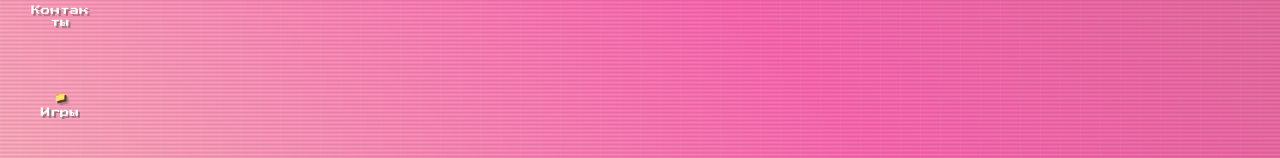
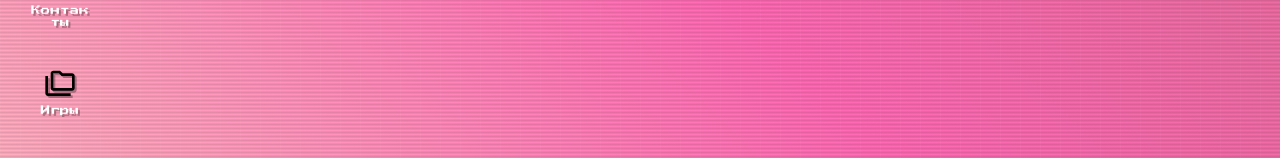
Before and after one commit to geliusgelius/pixel-portfolio, a React (Vite) app: page / in a window 1280 px wide. Shown: the part 462-620 px from the top of the page. Built offline with nearby package versions, Linux system fonts and the light colour scheme.

Commit message:
fix game icons+folder icon

```diff
--- a/src/components/Desktop/Desktop.jsx
+++ b/src/components/Desktop/Desktop.jsx
@@ -29,6 +29,7 @@ import {
   BytesizePortfolio,
   StreamlinePixelDesignColorPaintingPalette,
   MaterialSymbolsContactMailOutline,
+  MaterialSymbolsFolderCopyOutline,
 } from "./icones";
 import GamesFolder from "./GamesFolder";
 
@@ -435,14 +436,14 @@ const Desktop = () => {
 
             <DesktopIcon
               iconId="games"
-              icon={<span className="folder-icon">📁</span>}
+              icon={
+                <MaterialSymbolsFolderCopyOutline></MaterialSymbolsFolderCopyOutline>
+              }
               title={t("games")}
               onClick={() =>
                 openWindow(
                   t("gamesTitle"),
-                  <span className="folder-icon" style={{ fontSize: "1rem" }}>
-                    📁
-                  </span>,
+                  <MaterialSymbolsFolderCopyOutline></MaterialSymbolsFolderCopyOutline>,
                   GamesContent,
                   "games"
                 )
--- a/src/components/Desktop/icones.jsx
+++ b/src/components/Desktop/icones.jsx
@@ -453,3 +453,21 @@ export function MdiShutdown(props) {
     </svg>
   );
 }
+
+export function MaterialSymbolsFolderCopyOutline(props) {
+  return (
+    <svg
+      xmlns="http://www.w3.org/2000/svg"
+      width="1em"
+      height="1em"
+      viewBox="0 0 24 24"
+      {...props}
+    >
+      {/* Icon from Material Symbols by Google - https://github.com/google/material-design-icons/blob/master/LICENSE */}
+      <path
+        fill="currentColor"
+        d="M3 21q-.825 0-1.412-.587T1 19V6h2v13h17v2zm4-4q-.825 0-1.412-.587T5 15V4q0-.825.588-1.412T7 2h5l2 2h7q.825 0 1.413.588T23 6v9q0 .825-.587 1.413T21 17zm0-2h14V6h-7.825l-2-2H7zm0 0V4z"
+      />
+    </svg>
+  );
+}
```
